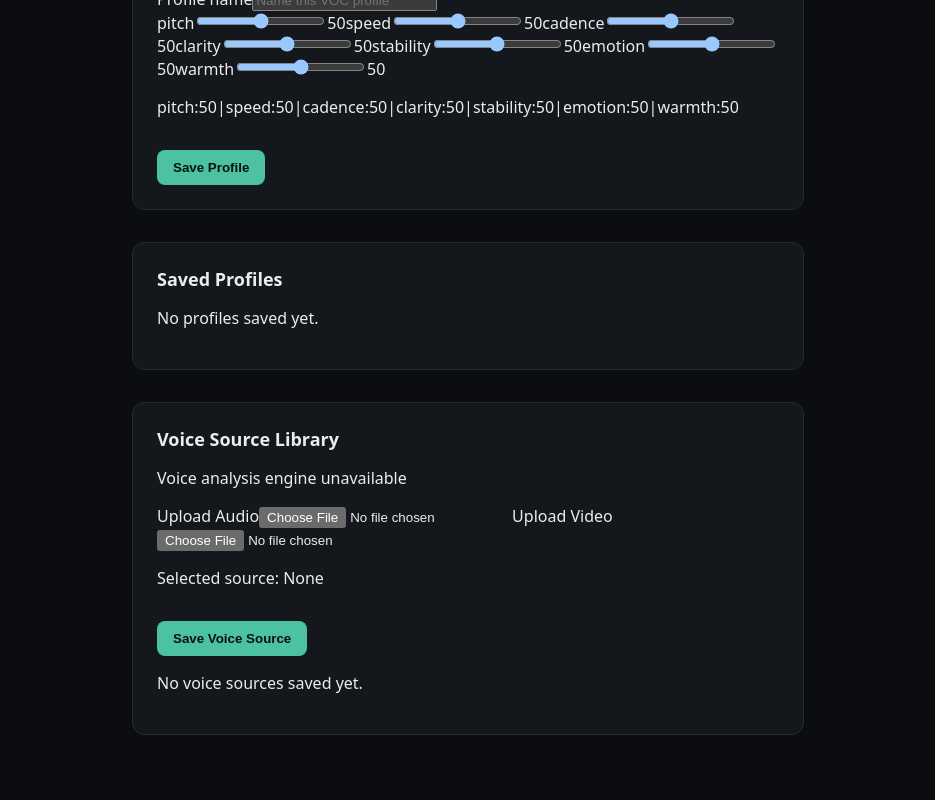
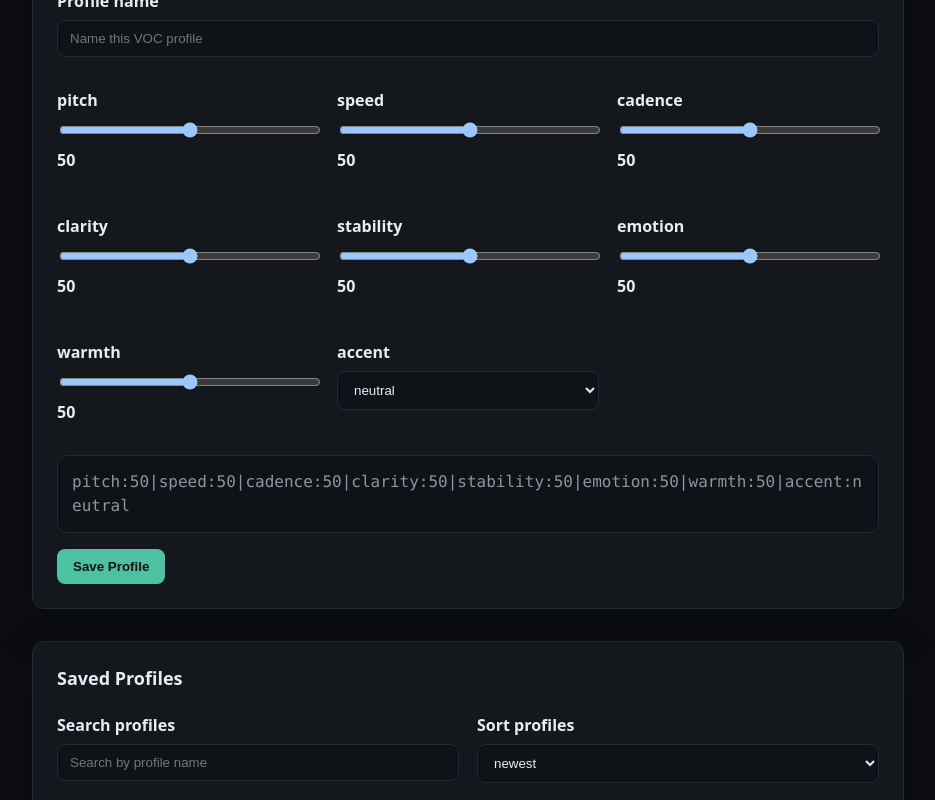
Before and after one commit to waraujobrand-ui/VOC, a React (Vite) app: page / in a window 1280 px wide. Shown: the part 280-1080 px from the top of the page, without its empty margins (172-1107 px from the left). Built offline with nearby package versions, Linux system fonts and the light colour scheme.

Commit message:
VOC low risk UX batch 1

```diff
--- a/src/App.jsx
+++ b/src/App.jsx
@@ -12,6 +12,18 @@ const LOCKED_PARAMETERS = [
   'stability',
   'emotion',
   'warmth',
+  'accent',
+];
+
+const ACCENT_OPTIONS = [
+  'neutral',
+  'american_general',
+  'american_southern',
+  'british_general',
+  'irish_general',
+  'australian_general',
+  'spanish_influenced',
+  'caribbean_influenced',
 ];
 
 const DEFAULT_PARAMETERS = {
@@ -22,10 +34,31 @@ const DEFAULT_PARAMETERS = {
   stability: 50,
   emotion: 50,
   warmth: 50,
+  accent: 'neutral',
 };
 
+function sortByMode(items, sortMode) {
+  const sortedItems = [...items];
+
+  if (sortMode === 'oldest') {
+    return sortedItems.sort(
+      (a, b) => new Date(a.created_at) - new Date(b.created_at),
+    );
+  }
+
+  if (sortMode === 'alphabetical') {
+    return sortedItems.sort((a, b) => a.name.localeCompare(b.name));
+  }
+
+  return sortedItems.sort(
+    (a, b) => new Date(b.created_at) - new Date(a.created_at),
+  );
+}
+
 function createVocString(parameters) {
-  return LOCKED_PARAMETERS.map((key) => `${key}:${parameters[key]}`).join('|');
+  return LOCKED_PARAMETERS.map(
+    (key) => `${key}:${parameters[key] ?? DEFAULT_PARAMETERS[key]}`,
+  ).join('|');
 }
 
 function loadSavedProfiles() {
@@ -82,6 +115,29 @@ export default function App() {
   const [activeView, setActiveView] = useState('profile_builder');
   const [selectedVoiceSourceId, setSelectedVoiceSourceId] = useState(null);
   const [editingProfileId, setEditingProfileId] = useState(null);
+  const [profileSearch, setProfileSearch] = useState('');
+  const [profileSortMode, setProfileSortMode] = useState('newest');
+  const [voiceSearch, setVoiceSearch] = useState('');
+  const [voiceSortMode, setVoiceSortMode] = useState('newest');
+
+  const filteredProfiles = sortByMode(
+    savedProfiles.filter((profile) =>
+      profile.name.toLowerCase().includes(profileSearch.toLowerCase()),
+    ),
+    profileSortMode,
+  );
+
+  const filteredVoices = sortByMode(
+    savedVoices.filter((voice) => {
+      const searchValue = voiceSearch.toLowerCase();
+
+      return (
+        voice.name.toLowerCase().includes(searchValue) ||
+        voice.source_file_name.toLowerCase().includes(searchValue)
+      );
+    }),
+    voiceSortMode,
+  );
 
   useEffect(() => {
     localStorage.setItem(STORAGE_KEY, JSON.stringify(savedProfiles));
@@ -94,7 +150,7 @@ export default function App() {
   function updateParameter(key, value) {
     setParameters((current) => ({
       ...current,
-      [key]: Number(value),
+      [key]: key === 'accent' ? value : Number(value),
     }));
   }
 
@@ -142,7 +198,7 @@ export default function App() {
   }
 
   function loadProfile(profile) {
-    setParameters({ ...profile.parameters });
+    setParameters({ ...DEFAULT_PARAMETERS, ...profile.parameters });
     setProfileName(profile.name);
   }
 
@@ -169,7 +225,7 @@ export default function App() {
   }
 
   function editProfile(profile) {
-    setParameters({ ...profile.parameters });
+    setParameters({ ...DEFAULT_PARAMETERS, ...profile.parameters });
     setProfileName(profile.name);
     setSelectedVoiceSourceId(profile.source_voice_id || null);
     setEditingProfileId(profile.id);
@@ -262,7 +318,7 @@ export default function App() {
         <h2>{activeView === 'profile_builder' ? 'Profile Builder' : 'Profile Schema'}</h2>
         <p>Parameters are the locked source of truth for every VOC profile.</p>
 
-        <label>
+        <label className="voc-field">
           Profile name
           <input
             type="text"
@@ -272,24 +328,42 @@ export default function App() {
           />
         </label>
 
-        <div>
+        <div className="voc-parameter-grid">
           {LOCKED_PARAMETERS.map((key) => (
-            <label key={key}>
-              {key}
+            <label key={key} className="voc-field">
+              <span>{key}</span>
+              {key === 'accent' ? (
+                <select
+                  value={parameters.accent}
+                  onChange={(event) => updateParameter(key, event.target.value)}
+                >
+                  {ACCENT_OPTIONS.map((accent) => (
+                    <option key={accent} value={accent}>
+                      {accent}
+                    </option>
+                  ))}
+                </select>
+              ) : (
+                <>
                   <input
                     type="range"
                     min="0"
                     max="100"
                     value={parameters[key]}
-                onChange={(event) => updateParameter(key, event.target.value)}
+                    onChange={(event) =>
+                      updateParameter(key, event.target.value)
+                    }
                   />
                   <span>{parameters[key]}</span>
+                </>
+              )}
             </label>
           ))}
         </div>
 
-        <p>{createVocString(parameters)}</p>
+        <p className="voc-string">{createVocString(parameters)}</p>
 
+        <div className="voc-button-group">
           <button type="button" className="voc-button" onClick={saveProfile}>
             Save Profile
           </button>
@@ -297,25 +371,53 @@ export default function App() {
           {editingProfileId ? (
             <button
               type="button"
-            className="voc-button"
+              className="voc-button voc-button-secondary"
               onClick={cancelEditProfile}
             >
               Cancel Edit
             </button>
           ) : null}
+        </div>
       </section>
 
       <section className="voc-card">
         <h2>Saved Profiles</h2>
+        <div className="voc-controls">
+          <label className="voc-field">
+            Search profiles
+            <input
+              type="search"
+              value={profileSearch}
+              onChange={(event) => setProfileSearch(event.target.value)}
+              placeholder="Search by profile name"
+            />
+          </label>
+
+          <label className="voc-field">
+            Sort profiles
+            <select
+              value={profileSortMode}
+              onChange={(event) => setProfileSortMode(event.target.value)}
+            >
+              <option value="newest">newest</option>
+              <option value="oldest">oldest</option>
+              <option value="alphabetical">alphabetical</option>
+            </select>
+          </label>
+        </div>
+
         {savedProfiles.length === 0 ? (
-          <p>No profiles saved yet.</p>
+          <p className="voc-empty-state">No saved profiles yet.</p>
+        ) : filteredProfiles.length === 0 ? (
+          <p className="voc-empty-state">No saved profiles match this search.</p>
         ) : (
-          <ul>
-            {savedProfiles.map((profile) => (
-              <li key={profile.id}>
+          <ul className="voc-list">
+            {filteredProfiles.map((profile) => (
+              <li key={profile.id} className="voc-list-item">
                 <strong>{profile.name}</strong>
                 <p>{createVocString(profile.parameters)}</p>
                 <p>Source voice ID: {profile.source_voice_id || 'null'}</p>
+                <div className="voc-button-group">
                   <button
                     type="button"
                     className="voc-button"
@@ -344,6 +446,7 @@ export default function App() {
                   >
                     Edit
                   </button>
+                </div>
               </li>
             ))}
           </ul>
@@ -354,18 +457,19 @@ export default function App() {
         <h2>Voice Source Library</h2>
         <p>Voice analysis engine unavailable</p>
 
-        <label>
+        <label className="voc-field">
           Upload Audio
           <input type="file" accept="audio/*" onChange={handleAudioUpload} />
         </label>
 
-        <label>
+        <label className="voc-field">
           Upload Video
           <input type="file" accept="video/*" onChange={handleVideoUpload} />
         </label>
 
         <p>Selected source: {videoFileName || audioFileName || 'None'}</p>
 
+        <div className="voc-button-group">
           <button
             type="button"
             className="voc-button"
@@ -374,13 +478,42 @@ export default function App() {
           >
             Save Voice Source
           </button>
+        </div>
+
+        <div className="voc-controls">
+          <label className="voc-field">
+            Search voice sources
+            <input
+              type="search"
+              value={voiceSearch}
+              onChange={(event) => setVoiceSearch(event.target.value)}
+              placeholder="Search by name or source file"
+            />
+          </label>
+
+          <label className="voc-field">
+            Sort voice sources
+            <select
+              value={voiceSortMode}
+              onChange={(event) => setVoiceSortMode(event.target.value)}
+            >
+              <option value="newest">newest</option>
+              <option value="oldest">oldest</option>
+              <option value="alphabetical">alphabetical</option>
+            </select>
+          </label>
+        </div>
 
         {savedVoices.length === 0 ? (
-          <p>No voice sources saved yet.</p>
+          <p className="voc-empty-state">No saved voice sources yet.</p>
+        ) : filteredVoices.length === 0 ? (
+          <p className="voc-empty-state">
+            No saved voice sources match this search.
+          </p>
         ) : (
-          <ul>
-            {savedVoices.map((voice) => (
-              <li key={voice.id}>
+          <ul className="voc-list">
+            {filteredVoices.map((voice) => (
+              <li key={voice.id} className="voc-list-item">
                 <strong>{voice.name}</strong>
                 <p>Source type: {voice.source_type}</p>
                 <p>Source file: {voice.source_file_name}</p>
@@ -391,6 +524,7 @@ export default function App() {
                 <p>Base voice ID: {voice.base_voice_id || 'null'}</p>
                 <p>Created at: {voice.created_at}</p>
                 <p>Updated at: {voice.updated_at}</p>
+                <div className="voc-button-group">
                   <button
                     type="button"
                     className="voc-button"
@@ -412,6 +546,7 @@ export default function App() {
                   >
                     Create Profile
                   </button>
+                </div>
               </li>
             ))}
           </ul>
--- a/src/styles.css
+++ b/src/styles.css
@@ -23,7 +23,7 @@ body,
 }
 
 .voc-app {
-  max-width: 720px;
+  max-width: 920px;
   margin: 0 auto;
   padding: 64px 24px;
   display: flex;
@@ -47,6 +47,7 @@ body,
   border: 1px solid var(--border);
   border-radius: 12px;
   padding: 24px;
+  box-shadow: 0 18px 48px rgba(0, 0, 0, 0.18);
 }
 
 .voc-card h2 {
@@ -54,8 +55,80 @@ body,
   font-size: 18px;
 }
 
+.voc-card p {
+  color: var(--muted);
+  line-height: 1.5;
+}
+
+.voc-field {
+  display: flex;
+  flex-direction: column;
+  gap: 8px;
+  margin: 16px 0;
+  color: var(--text);
+  font-weight: 600;
+}
+
+.voc-field input,
+.voc-field select {
+  width: 100%;
+  background: #0f1318;
+  border: 1px solid var(--border);
+  border-radius: 8px;
+  color: var(--text);
+  padding: 10px 12px;
+}
+
+.voc-field input[type="range"] {
+  padding: 0;
+}
+
+.voc-parameter-grid,
+.voc-controls {
+  display: grid;
+  grid-template-columns: repeat(auto-fit, minmax(220px, 1fr));
+  gap: 12px 18px;
+}
+
+.voc-string {
+  background: #0f1318;
+  border: 1px solid var(--border);
+  border-radius: 10px;
+  color: var(--text);
+  font-family: ui-monospace, SFMono-Regular, Consolas, monospace;
+  overflow-wrap: anywhere;
+  padding: 14px;
+}
+
+.voc-list {
+  display: flex;
+  flex-direction: column;
+  gap: 14px;
+  list-style: none;
+  margin: 18px 0 0;
+  padding: 0;
+}
+
+.voc-list-item {
+  background: #101419;
+  border: 1px solid var(--border);
+  border-radius: 10px;
+  padding: 16px;
+}
+
+.voc-list-item strong {
+  display: block;
+  margin-bottom: 8px;
+}
+
+.voc-button-group {
+  display: flex;
+  flex-wrap: wrap;
+  gap: 10px;
+  margin-top: 16px;
+}
+
 .voc-button {
-  margin-top: 16px;
   background: var(--accent);
   color: #06120e;
   border: 0;
@@ -65,6 +138,25 @@ body,
   cursor: pointer;
 }
 
+.voc-button-secondary {
+  background: #2a333d;
+  color: var(--text);
+}
+
+.voc-button:disabled {
+  cursor: not-allowed;
+  opacity: 0.45;
+}
+
 .voc-button:hover {
   filter: brightness(1.05);
 }
+
+.voc-empty-state {
+  background: #0f1318;
+  border: 1px dashed var(--border);
+  border-radius: 10px;
+  color: var(--muted);
+  margin: 18px 0 0;
+  padding: 16px;
+}
```
Lines whose indentation alone changed are shown as unchanged.
